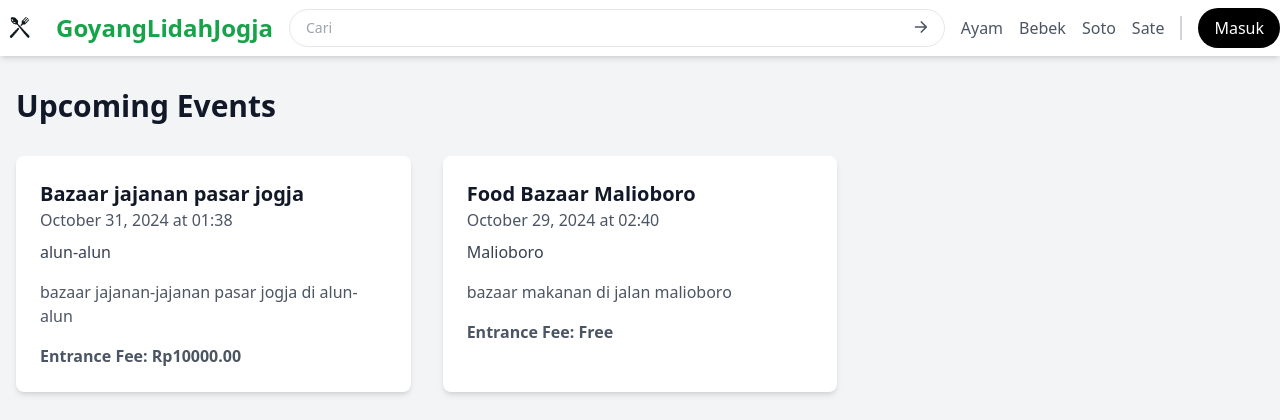
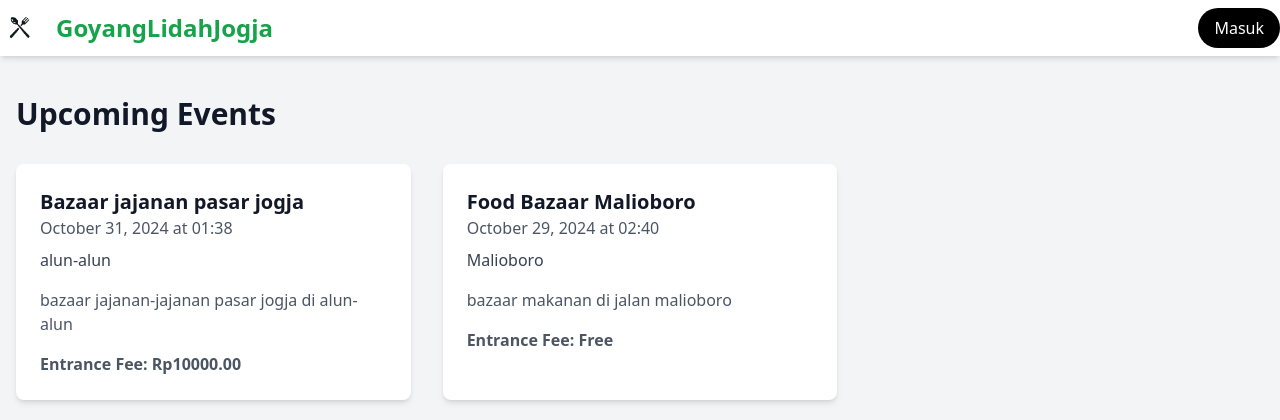
Before and after one commit to D-EZA-Kelompok5/goyang-lidah-jogja, a Django app: page /events/ in a window 1280 px wide. Shown: the top 420 px of the page. Run offline with Django 5.2, Linux system fonts and the light colour scheme; data comes from the database, SQL or seed files in the repository; some libraries are stand-ins or nearby versions.

Commit message:
Fix Navbar, placed Search bar to main instead on the navbar

```diff
--- a/templates/navbar.html
+++ b/templates/navbar.html
@@ -1,5 +1,5 @@
 {% load static %}
-<nav class="bg-white shadow-md py-2">
+<nav class="fixed top-0 left-0 right-0 bg-white shadow-md py-2 z-50 transition-all duration-300" id="navbar">
   <div class="container mx-auto flex justify-between items-center">
 
     <!-- Left Section: Logo -->
@@ -10,29 +10,8 @@
       </a>
     </div>
 
-    <!-- Middle Section: Search Bar -->
-    <div class="flex-grow mx-4">
-      <form action="#" method="GET" class="relative">
-        <input type="text" class="w-full border rounded-full py-2 px-4 text-sm text-gray-600 focus:outline-none focus:ring-2 focus:ring-green-600"
-               placeholder="Cari">
-        <button type="submit" class="absolute right-3 top-2 text-gray-600">
-          <svg xmlns="http://www.w3.org/2000/svg" class="h-5 w-5" fill="none" viewBox="0 0 24 24" stroke="currentColor">
-            <path stroke-linecap="round" stroke-linejoin="round" stroke-width="2" d="M10 18l6-6m0 0l-6-6m6 6H3" />
-          </svg>
-        </button>
-      </form>
-    </div>
-
     <!-- Right Section: Links and Login Button -->
     <div class="flex items-center space-x-4">
-      <a href="#" class="text-gray-600 hover:text-gray-800 transition duration-300">Ayam</a>
-      <a href="#" class="text-gray-600 hover:text-gray-800 transition duration-300">Bebek</a>
-      <a href="#" class="text-gray-600 hover:text-gray-800 transition duration-300">Soto</a>
-      <a href="#" class="text-gray-600 hover:text-gray-800 transition duration-300">Sate</a>
-
-      <!-- Separator -->
-      <div class="border-l-2 border-gray-300 h-6 mx-2"></div>
-
       <!-- Login/Dashboard Buttons -->
       {% if user.is_authenticated %}
         {% if user.profile.role == 'EVENT_MANAGER' %}
@@ -43,13 +22,20 @@
           <a href="#" class="bg-black text-white px-4 py-2 rounded-full hover:bg-gray-800 transition duration-300">
             Restaurant Dashboard
           </a>
+        {% elif user.profile.role == 'CUSTOMER' %}
+          <a href="#" class="bg-black text-white px-4 py-2 rounded-full hover:bg-gray-800 transition duration-300">
+            GoyangNanti
+          </a>
         {% endif %}
+
+        <!-- Separator -->
+        <div class="border-l-2 border-gray-300 h-6 mx-2"></div>
 
         <!-- User Profile Info -->
         <div class="relative group" id="profileDropdown">
           <button class="flex items-center space-x-2 text-gray-600 hover:text-gray-800" id="profileButton">
             {% if user.profile.profile_picture %}
-              <img src="{{ user.profile.profile_picture }}" alt="Profile" class="w-8 h-8 rounded-full">
+              <img src="{{ user.profile.profile_picture }}" alt="Profile" class="w-8 h-8 rounded-full object-cover">
             {% else %}
               <div class="w-8 h-8 rounded-full bg-gray-300 flex items-center justify-center">
                 <span class="text-sm">{{ user.username|make_list|first|upper }}</span>
@@ -79,14 +65,36 @@
           Masuk
         </a>
       {% endif %}
-  <!-- Rest of the nav content remains the same -->
+    </div>
+  </div>
 </nav>
+
+<!-- Add a spacer div to prevent content from jumping -->
+<div class="h-16"></div>
 
 <script>
 document.addEventListener('DOMContentLoaded', function() {
+  const navbar = document.getElementById('navbar');
   const profileButton = document.getElementById('profileButton');
   const profileMenu = document.getElementById('profileMenu');
   let isOpen = false;
+  let lastScrollY = window.scrollY;
+
+  // Handle navbar visibility on scroll
+  window.addEventListener('scroll', () => {
+    const currentScrollY = window.scrollY;
+
+    // Add shadow effect when scrolling
+    if (currentScrollY > 0) {
+      navbar.classList.add('shadow-lg');
+      navbar.classList.remove('shadow-md');
+    } else {
+      navbar.classList.remove('shadow-lg');
+      navbar.classList.add('shadow-md');
+    }
+
+    lastScrollY = currentScrollY;
+  });
 
   // Toggle menu on button click
   profileButton.addEventListener('click', function(e) {
```
